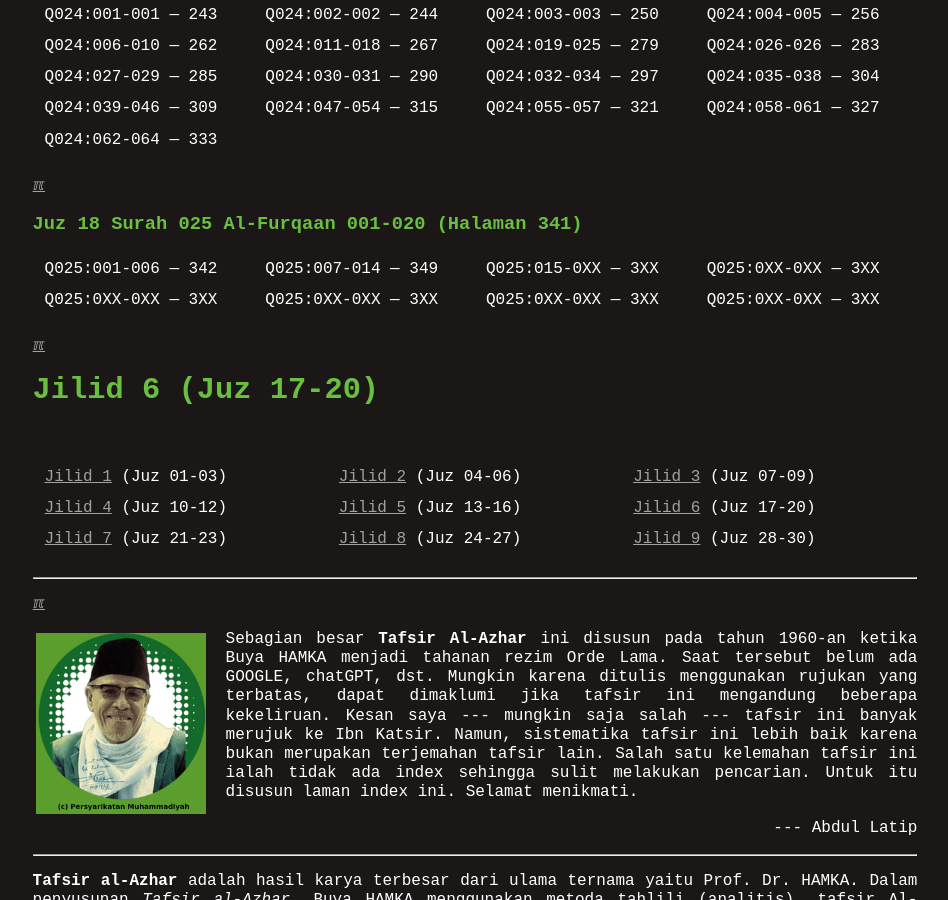
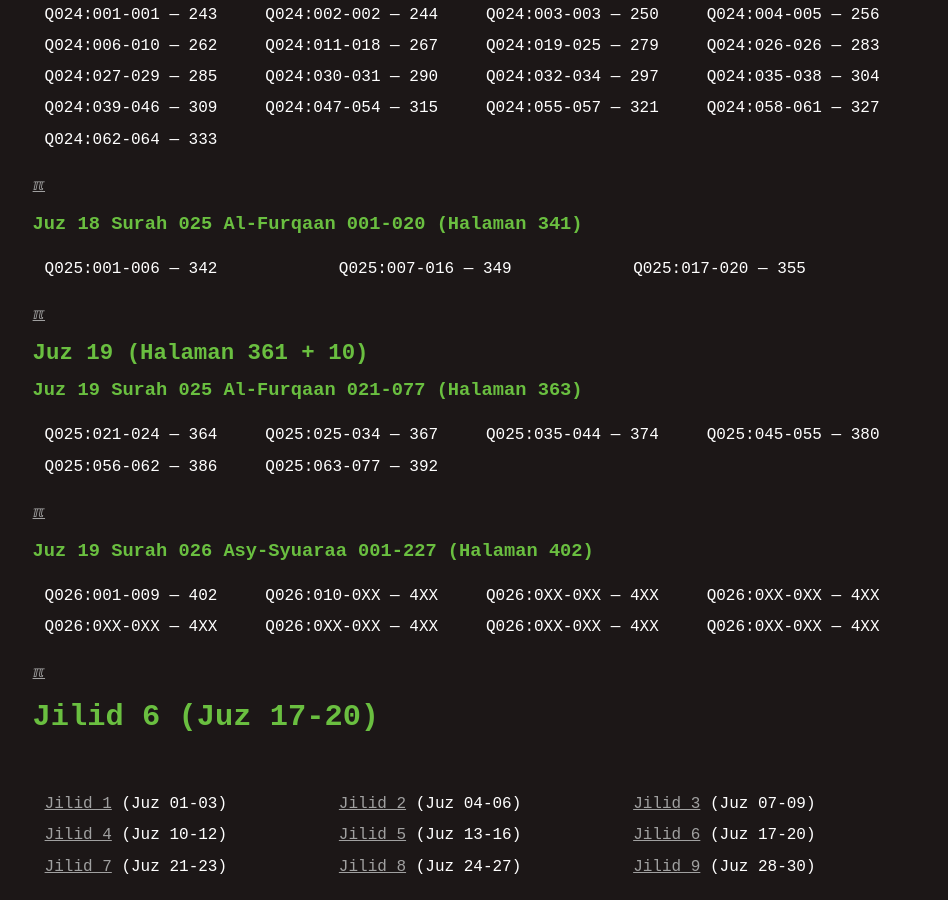
Before and after one commit to dullatip/indexquran, a Jekyll site: the page built from 006.md, in a window 1280 px wide and 900 px high, scrolled down 1708 px. Shown: the whole window, without its empty margins (165-1113 px from the left). Built offline with Jekyll 4.4.1, drawn with Linux system fonts in a browser that asks for light colours; some of the changed text lies outside the part shown.

Commit message:
modified:   006.md

```diff
--- a/006.md
+++ b/006.md
@@ -59,8 +59,23 @@
 
 ### Juz 18 Surah 025 Al-Furqaan 001-020 (Halaman 341)
 
-| Q025:001-006 --- 342 | Q025:007-014 --- 349 | Q025:015-0XX --- 3XX | Q025:0XX-0XX --- 3XX |
-| Q025:0XX-0XX --- 3XX | Q025:0XX-0XX --- 3XX | Q025:0XX-0XX --- 3XX | Q025:0XX-0XX --- 3XX |
+| Q025:001-006 --- 342 | Q025:007-016 --- 349 | Q025:017-020 --- 355 |
+
+[&#x213C;](#)<br id="idx619025021">
+
+## Juz 19 (Halaman 361 + 10)
+
+### Juz 19 Surah 025 Al-Furqaan 021-077 (Halaman 363)
+
+| Q025:021-024 --- 364 | Q025:025-034 --- 367 | Q025:035-044 --- 374 | Q025:045-055 --- 380 |
+| Q025:056-062 --- 386 | Q025:063-077 --- 392 |
+
+[&#x213C;](#)<br id="idx619026001">
+
+### Juz 19 Surah 026 Asy-Syuaraa 001-227 (Halaman 402)
+
+| Q026:001-009 --- 402 | Q026:010-0XX --- 4XX | Q026:0XX-0XX --- 4XX | Q026:0XX-0XX --- 4XX |
+| Q026:0XX-0XX --- 4XX | Q026:0XX-0XX --- 4XX | Q026:0XX-0XX --- 4XX | Q026:0XX-0XX --- 4XX |
 
 [&#x213C;](#)<br id="idxA">
 # Jilid 6 (Juz 17-20)
--- a/_config.yml
+++ b/_config.yml
@@ -1,4 +1,4 @@
-version:          "Tue 03 Dec 2024 08:00"
+version:          "Wed 04 Dec 2024 08:00"
 copyright:        "2024-2024"
 title:            "Index Tafsir Al-Azhar HAMKA"
 author:           "Abdul Latip"
```
Also changed, not shown: 000.md (+1 -1 lines).
